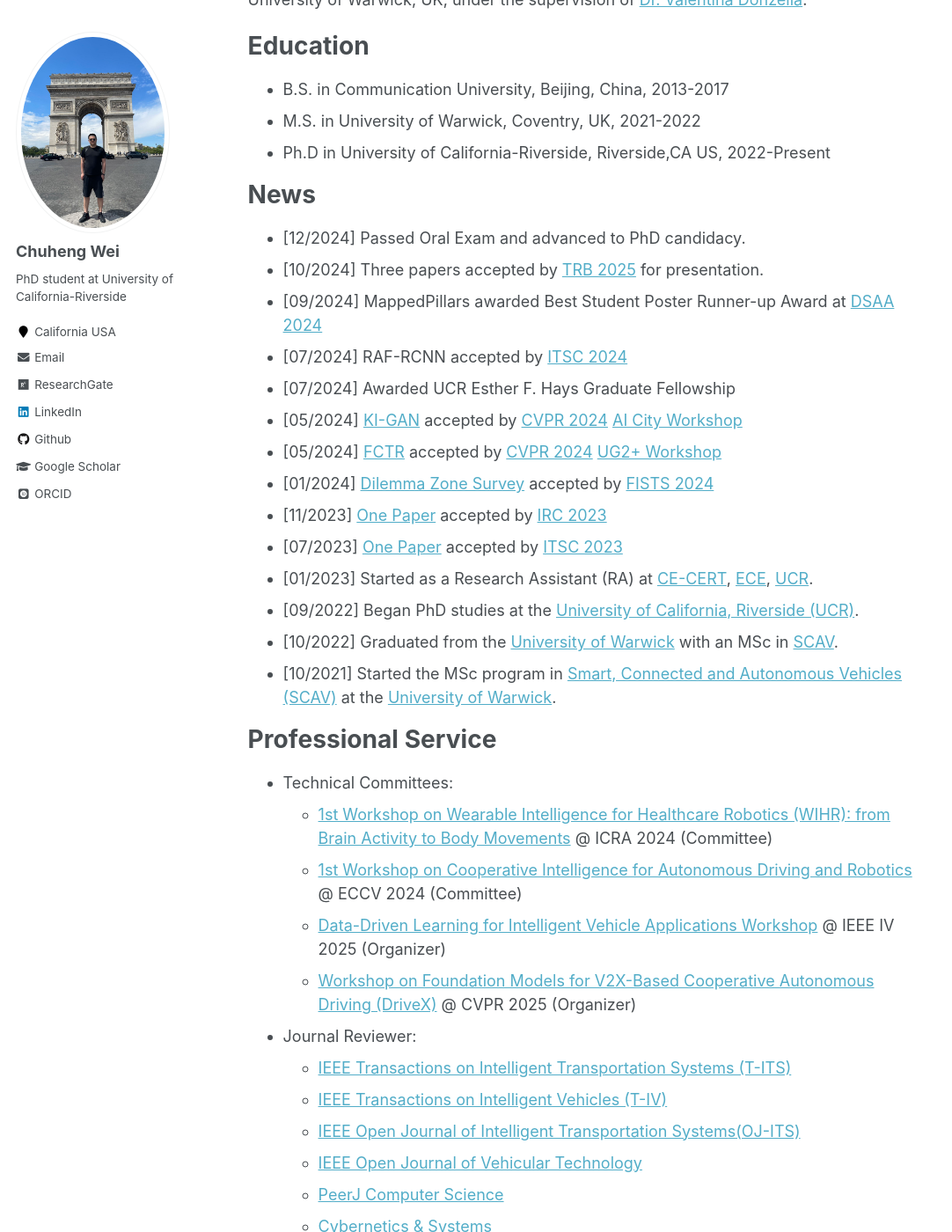
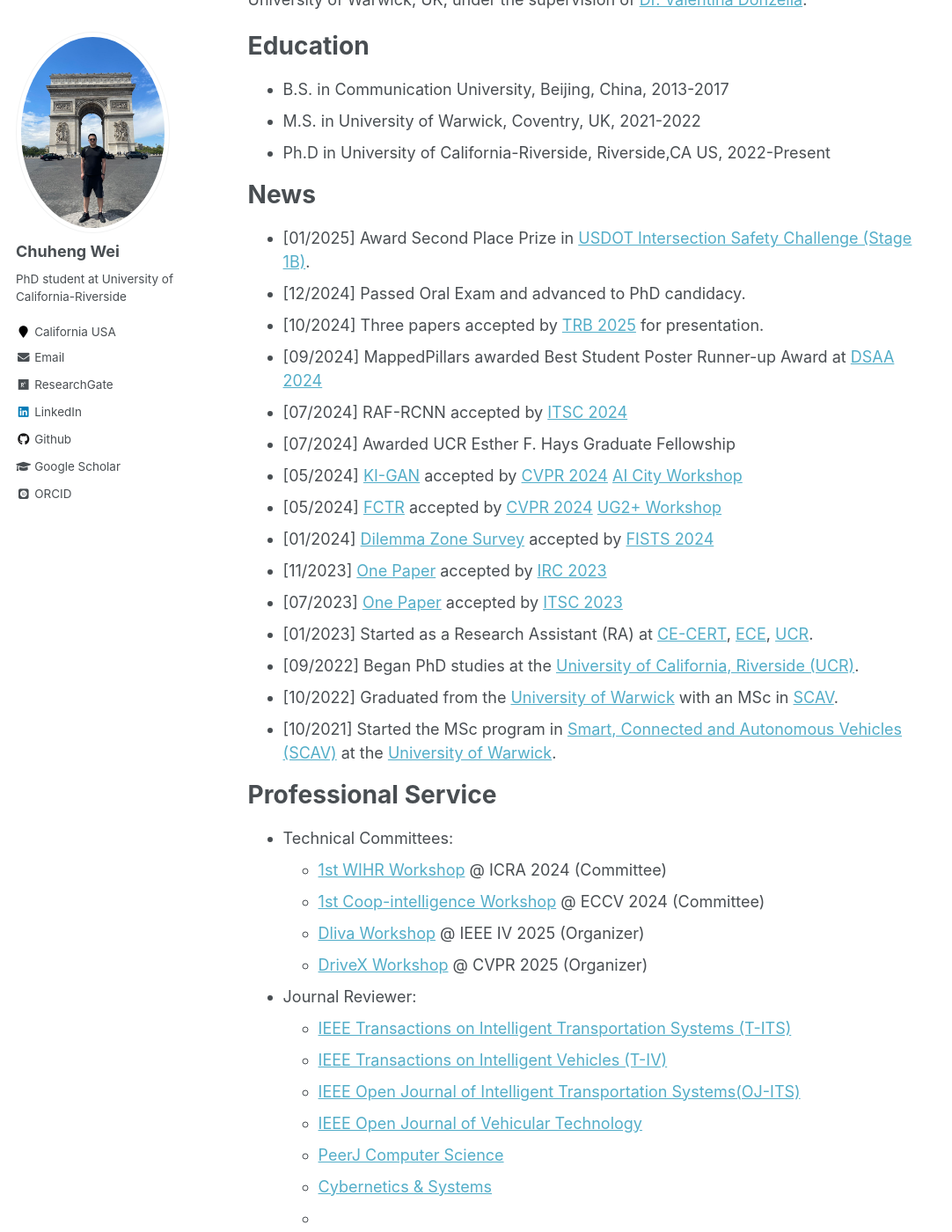
Before and after one commit to ChuhengWei/ChuhengWei.github.io, a Jekyll site: the page built from _pages/about.md, in a window 1280 px wide and 1400 px high, scrolled down 491 px. Shown: the whole window at 88% size, without its empty margins (0-1082 px from the left). Built offline with Jekyll 4.4.1, drawn with Linux system fonts in a browser that asks for light colours; some web fonts are replaced.

Commit message:
Update News

```diff
--- a/_pages/about.md
+++ b/_pages/about.md
@@ -25,6 +25,7 @@ Education
 
 News
 ======
+- [01/2025] Award Second Place Prize in [USDOT Intersection Safety Challenge (Stage 1B)](/https://its.dot.gov/isc/).
 - [12/2024] Passed Oral Exam and advanced to PhD candidacy.
 - [10/2024] Three papers accepted by [TRB 2025](https://trb-annual-meeting.nationalacademies.org/) for presentation.
 - [09/2024] MappedPillars awarded Best Student Poster Runner-up Award at [DSAA 2024](https://dsaa2024.dsaa.co/)
@@ -45,10 +46,10 @@ Professional Service
 
 
 - Technical Committees:
-  - [1st Workshop on Wearable Intelligence for Healthcare Robotics (WIHR): from Brain Activity to Body Movements](https://icrawearable.github.io/) @ ICRA 2024 (Committee)
-  - [1st Workshop on Cooperative Intelligence for Autonomous Driving and Robotics](https://coop-intelligence.github.io/) @ ECCV 2024 (Committee)
-  - [Data-Driven Learning for Intelligent Vehicle Applications Workshop](https://dliva-workshop.github.io/) @ IEEE IV 2025 (Organizer)
-  - [Workshop on Foundation Models for V2X-Based Cooperative Autonomous Driving (DriveX)](https://drivex-workshop.github.io/) @ CVPR 2025 (Organizer)
+  - [1st WIHR Workshop](https://icrawearable.github.io/) @ ICRA 2024 (Committee)
+  - [1st Coop-intelligence Workshop](https://coop-intelligence.github.io/) @ ECCV 2024 (Committee)
+  - [Dliva Workshop](https://dliva-workshop.github.io/) @ IEEE IV 2025 (Organizer)
+  - [DriveX Workshop](https://drivex-workshop.github.io/) @ CVPR 2025 (Organizer)
 
 
 - Journal Reviewer:
@@ -58,6 +59,7 @@ Professional Service
   - [IEEE Open Journal of Vehicular Technology](https://ieeexplore.ieee.org/xpl/RecentIssue.jsp?punumber=8782711)
   - [PeerJ Computer Science](https://peerj.com/computer-science/)
   - [Cybernetics & Systems](https://www.tandfonline.com/journals/ucbs20)
+  -
 - Conference Reviewer:
   - IEEE International Conference on Robotics and Automation (ICRA) 2025
   - IEEE Intelligent Transportation Systems Conference (ITSC) 2023,2024
```
